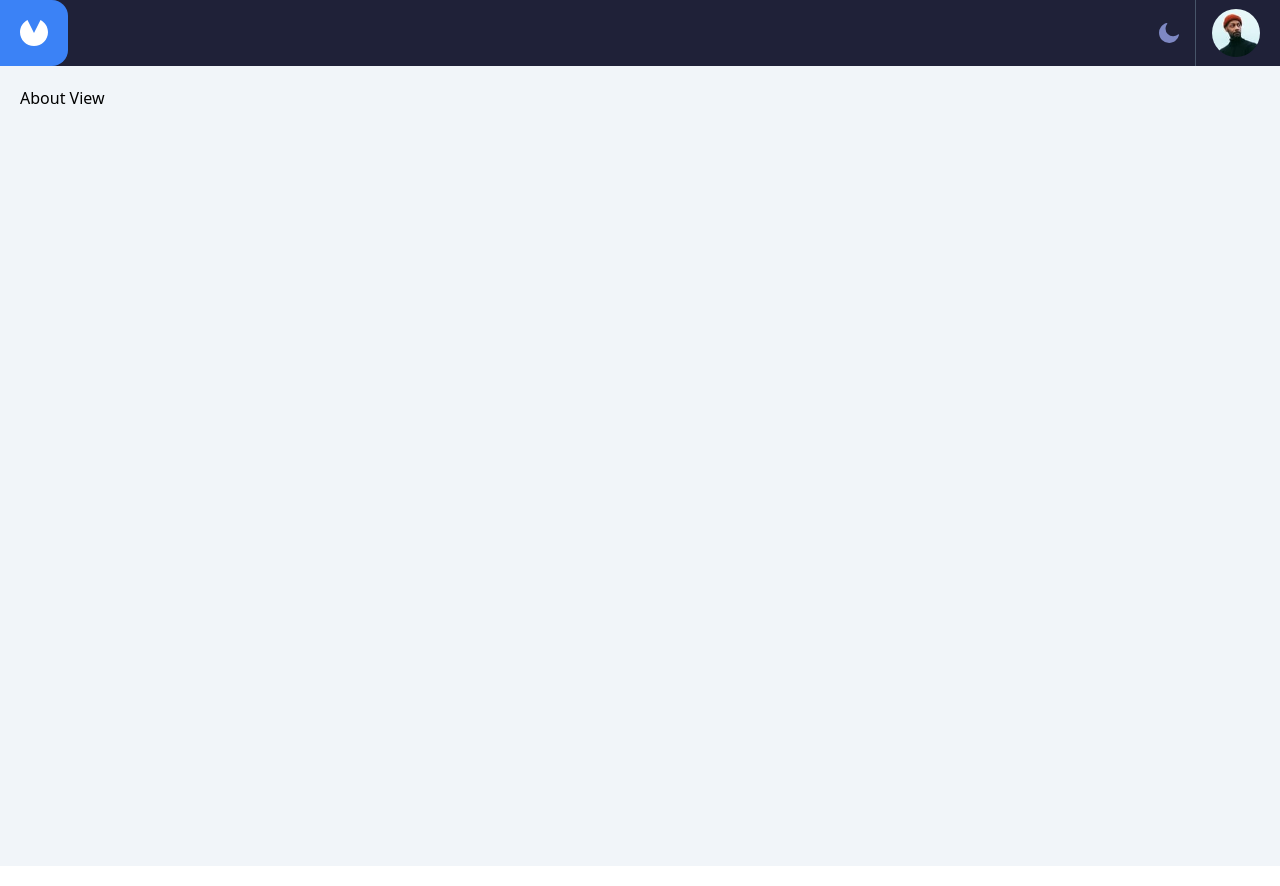
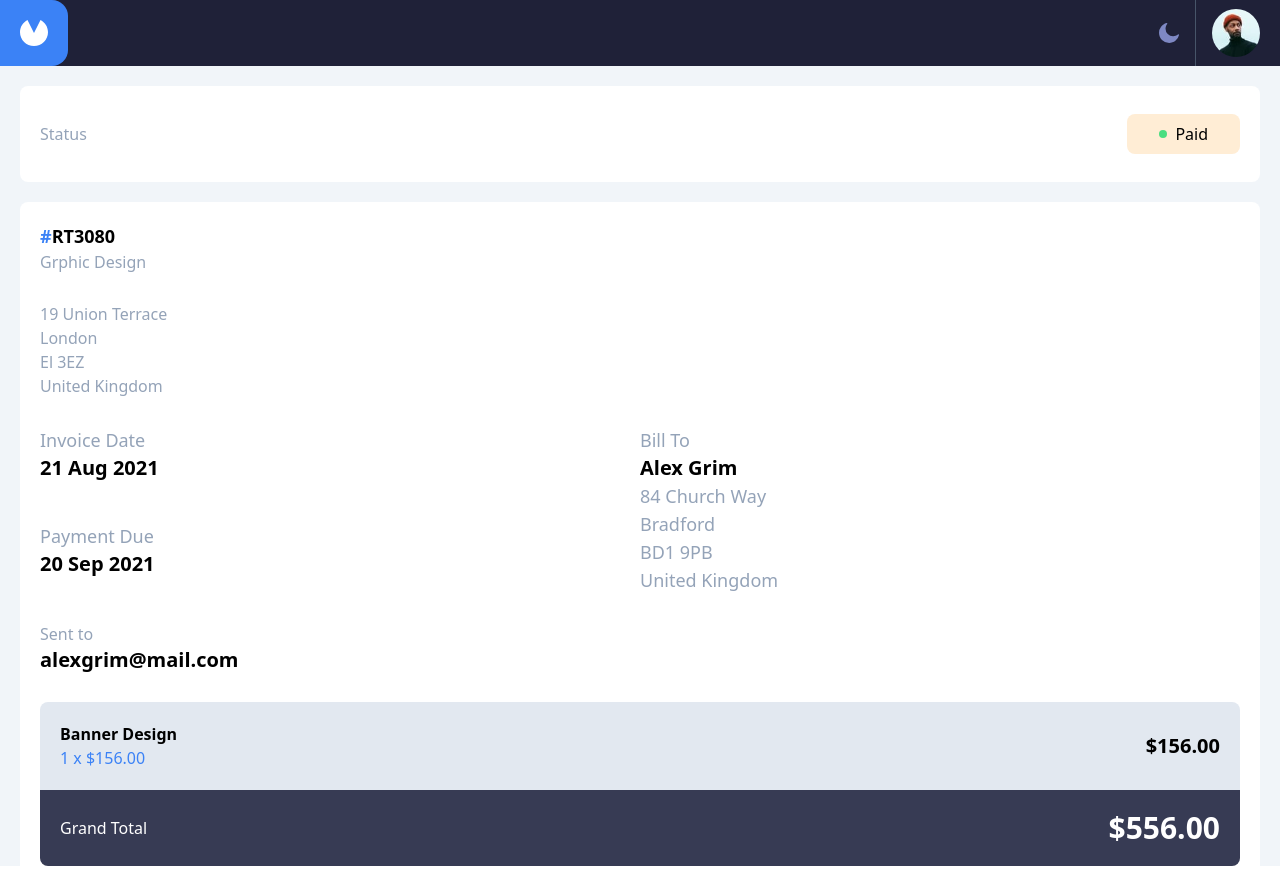
Before and after one commit to COLADOXD/invoic_app, a Vue app: page /#/about in a window 1280 px wide. Built offline with nearby package versions, Linux system fonts and the light colour scheme.

Commit message:
add dettails invoic

```diff
--- a/src/views/AboutView.vue
+++ b/src/views/AboutView.vue
@@ -1,5 +1,55 @@
+<script setup lang="ts">
+</script>
+
 <template>
-  <div class="">
-    About View
+  <div class="px-5 py-7 flex justify-between bg-white rounded-lg items-center mb-5">
+    <div class="text-slate-400">Status</div>
+    <div class="flex py-4 px-8 bg-orange-100 items-center rounded-lg h-[40px] dark:bg-slate-700">
+      <div class="h-2 w-2 rounded-full bg-green-400 mr-2"></div>
+      <p>Paid</p>
+    </div>
+  </div>
+  <div class="p-5 bg-white rounded-lg">
+    <p class=" font-semibold text-lg"><span class="text-blue-500">#</span>RT3080</p>
+    <div class="text-slate-400 mb-7">
+      <p class="mb-7">Grphic Design</p>
+      <p>19 Union Terrace</p>
+      <p>London</p>
+      <p>El 3EZ</p>
+      <p>United Kingdom</p>
+    </div>
+    <div class="flex mb-7 text-lg">
+      <div class="w-1/2">
+        <p class="text-slate-400">Invoice Date</p>
+        <p class="font-bold text-xl mb-10">21 Aug 2021</p>
+        <p class="text-slate-400">Payment Due</p>
+        <p class="font-bold text-xl">20 Sep 2021</p>
+      </div>
+      <div class="text-slate-400 w-1/2">
+        <p>Bill To</p>
+        <p class="font-bold text-xl text-black">Alex Grim</p>
+        <p>84 Church Way</p>
+        <p>Bradford</p>
+        <p>BD1 9PB</p>
+        <p>United Kingdom</p>
+      </div>
+    </div>
+    <div class="mb-7">
+      <p class="text-slate-400">Sent to</p>
+      <p class="font-bold text-xl text-black">alexgrim@mail.com</p>
+    </div>
+    <div class="p-5 bg-slate-200 flex justify-between items-center rounded-t-lg">
+      <div>
+        <p class="font-bold">Banner Design</p>
+        <p class="text-blue-500 font-medium">1 x $156.00</p>
+      </div>
+      <div>
+        <p class="font-bold text-xl">$156.00</p>
+      </div>
+    </div>
+    <div class="flex justify-between p-5 bg-terceary text-white items-center rounded-b-lg">
+      <p>Grand Total</p>
+      <p class="font-bold text-3xl">$556.00</p>
+    </div>
   </div>
 </template>
```
